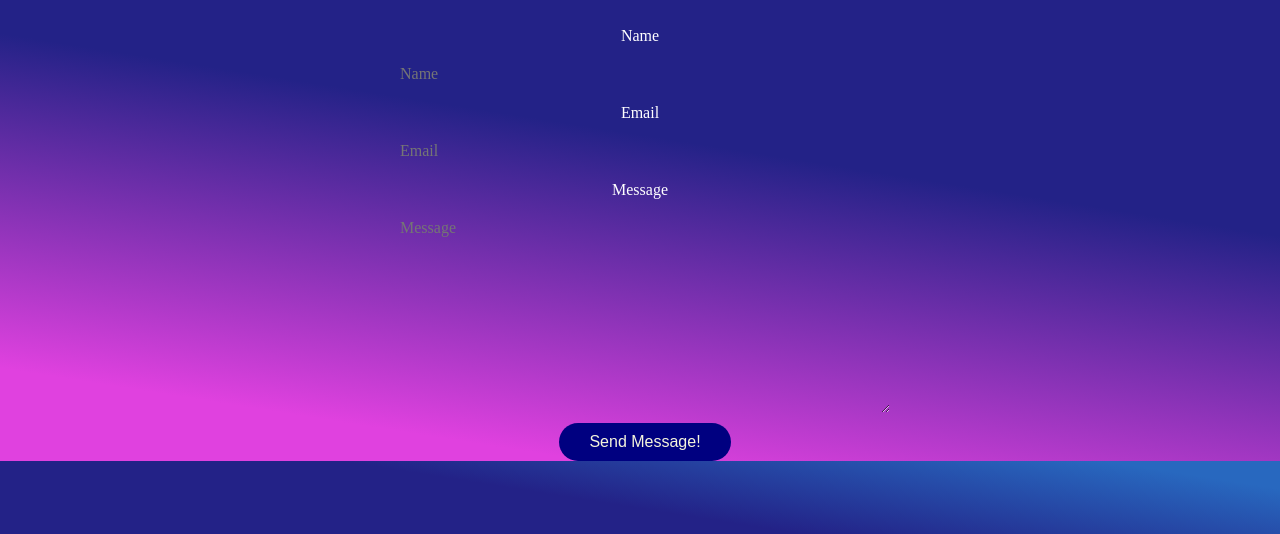
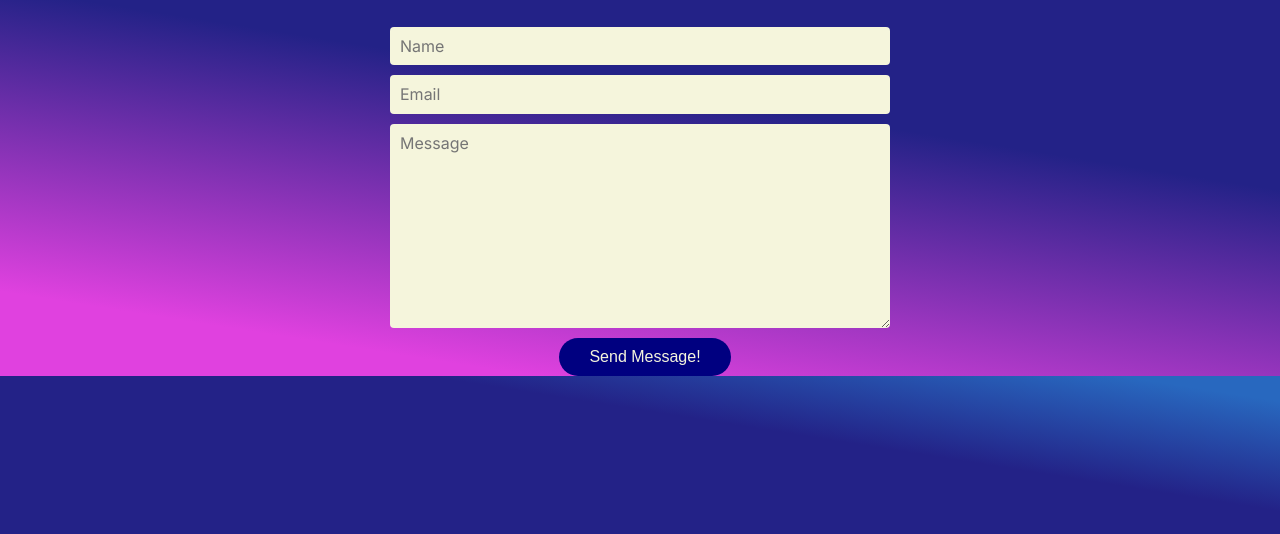
Before and after one commit to mothertn/mother-tongues-network-website, a plain HTML site: page contact.html in a window 1280 px wide. Shown: the part 266-800 px from the top of the page. Drawn offline with Linux system fonts and the light colour scheme.

Commit message:
added sr only class, adjusted contact form styles

```diff
--- a/style.css
+++ b/style.css
@@ -22,6 +22,20 @@ body {
 		rgba(40, 104, 191, 1) 97%
 	);
 	color: white;
+}
+
+/* Utility Classes */
+.sr-only {
+	position: absolute;
+	width: 1px;
+	height: 1px;
+	margin: -1px;
+	border: 0;
+	padding: 0;
+	white-space: nowrap;
+	clip-path: inset(100%);
+	clip: rect(0 0 0 0);
+	overflow: hidden;
 }
 
 /* HEADER */
@@ -166,13 +180,13 @@ button {
 }
 .contact-form input,
 .contact-form textarea {
-  font-family: var(--body-text);
+	font-family: Inter;
 	width: 70%;
 	max-width: 500px;
 	border: none;
 	border-radius: 4px;
 	padding: 10px;
-  background-color: var(--white);
+	background-color: beige;
 }
 
 /* FOOTER */
```
Lines whose indentation alone changed are shown as unchanged.
